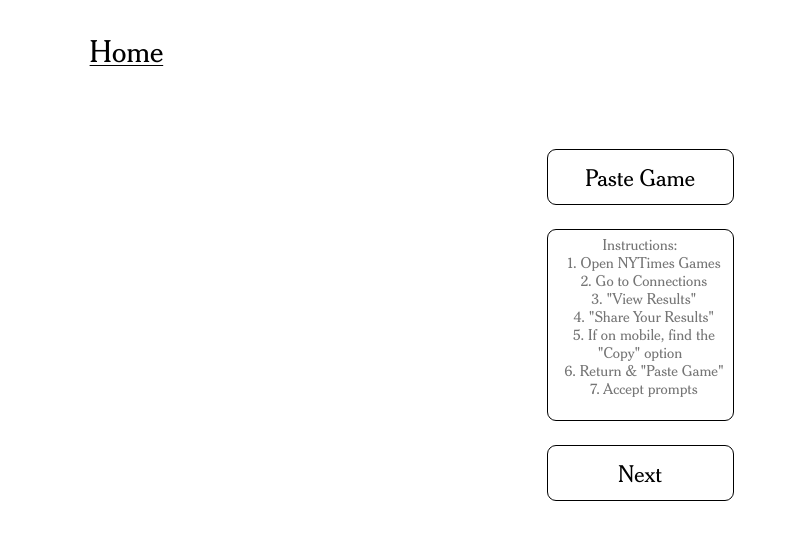
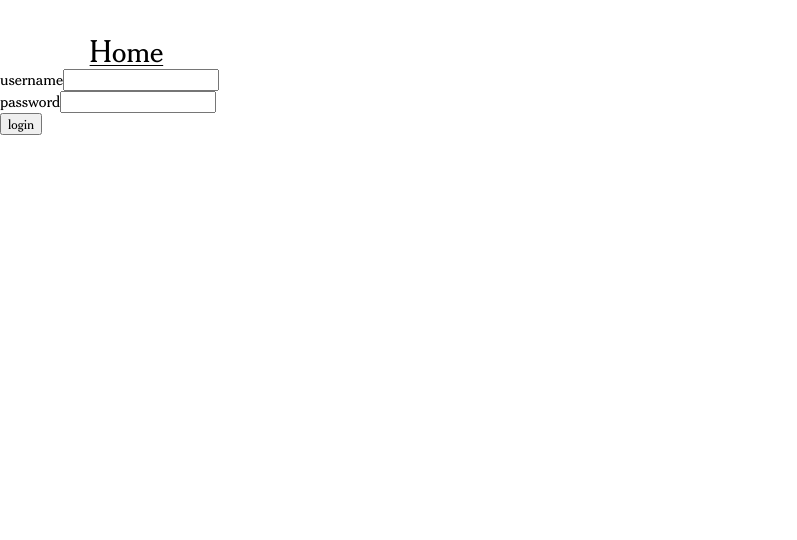
Before and after one commit to chakrupka/connectionstats-frontend, a React (Vite) app: page /submit in a window 1280 px wide. Shown: the top 540 px of the page, without its empty margins (0-797 px from the left). Built offline with nearby package versions, Linux system fonts and the light colour scheme; no server answers.

Commit message:
update for token auth

```diff
--- a/src/screens/SubmitGame/SubmitGame.jsx
+++ b/src/screens/SubmitGame/SubmitGame.jsx
@@ -1,7 +1,8 @@
 import { prepGame } from "../../utils/formatGame.js";
-import { sendGame } from "../../services/services.js";
+import { sendGame, setToken } from "../../services/game_service.js";
+import { login } from "../../services/login_service.js";
 import "./SubmitGame.css";
-import { useState } from "react";
+import { useEffect, useState } from "react";
 import { Link } from "react-router-dom";
 
 const SubmitGame = () => {
@@ -9,6 +10,19 @@ const SubmitGame = () => {
   const [newName, setNewName] = useState("");
   const [results, setResults] = useState(null);
   const [next, setNext] = useState(false);
+  const [username, setUsername] = useState("");
+  const [password, setPassword] = useState("");
+  const [user, setUser] = useState(null);
+  const [errMessage, setErrMessage] = useState(null);
+
+  useEffect(() => {
+    const loggedUserJSON = window.localStorage.getItem("loggedUser");
+    if (loggedUserJSON) {
+      const user = JSON.parse(loggedUserJSON);
+      setUser(user);
+    }
+  }, []);
+
   const placeholder = `Instructions:
   1. Open NYTimes Games
   2. Go to Connections
@@ -38,7 +52,6 @@ const SubmitGame = () => {
     event.preventDefault();
     console.log(newGame);
     const preGame = prepGame(newGame);
-    preGame.user = newName.replaceAll(" ", "");
     handleSendGame(preGame);
   };
 
@@ -46,7 +59,7 @@ const SubmitGame = () => {
     const res = await sendGame(game);
     if (res) {
       console.log("Game sent succesfully", res);
-      setResults(res.data);
+      setResults(res);
     } else {
       console.log("Failed to send game");
     }
@@ -58,11 +71,26 @@ const SubmitGame = () => {
     });
   };
 
-  return (
-    <div style={{ marginTop: "4dvh" }}>
-      <Link to={"/"} className="backButton">
-        Home
-      </Link>
+  const handleLogin = async (event) => {
+    event.preventDefault();
+
+    try {
+      const user = await login({ username, password });
+      window.localStorage.setItem("loggedUser", JSON.stringify(user));
+
+      setToken(user.token);
+      setUser(user);
+      setUsername("");
+      setPassword("");
+    } catch (err) {
+      setErrMessage("Incorrect credentials");
+      setTimeout(() => {
+        setErrMessage(null);
+      }, 3000);
+    }
+  };
+
+  const submitForm = () => (
     <div className="inputSection">
       {!results ? (
         !next ? (
@@ -93,6 +121,7 @@ const SubmitGame = () => {
             <form onSubmit={submitGame} className="nameForm">
               <input
                 className="nameInput"
+                type="text"
                 value={newName}
                 onChange={handleNameChange}
               ></input>
@@ -113,7 +142,56 @@ const SubmitGame = () => {
         </div>
       )}
     </div>
+  );
+
+  const loginForm = () => (
+    <form onSubmit={handleLogin}>
+      <div>
+        username
+        <input
+          type="text"
+          autocapitalize="off"
+          required
+          value={username}
+          name="Username"
+          onChange={({ target }) => setUsername(target.value)}
+        />
       </div>
+      <div>
+        password
+        <input
+          type="text"
+          required
+          value={password}
+          name="Password"
+          onChange={({ target }) => setPassword(target.value)}
+        />
+      </div>
+      <button type="submit">login</button>
+    </form>
+  );
+
+  return (
+    <>
+      {errMessage !== null && (
+        <div style={{ width: "80dvw", height: "3dvh", background: "lightred" }}>
+          {errMessage}
+        </div>
+      )}
+      <div style={{ marginTop: "4dvh" }}>
+        <Link to={"/"} className="backButton">
+          Home
+        </Link>
+        {user === null ? (
+          loginForm()
+        ) : (
+          <div>
+            <p>Hello, {user.name}</p>
+            {submitForm()}
+          </div>
+        )}
+      </div>
+    </>
   );
 };
 
```
Lines whose indentation alone changed are shown as unchanged.
